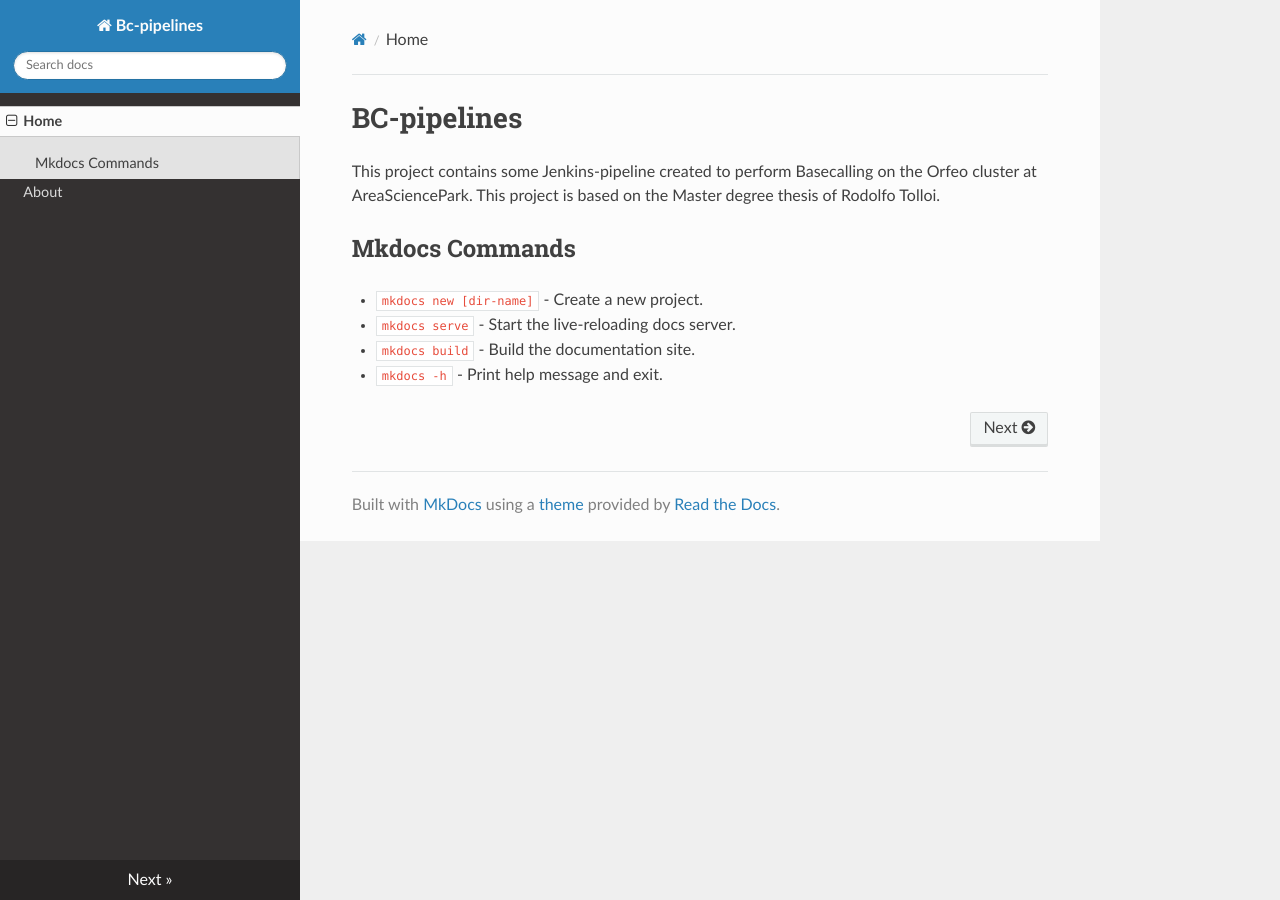
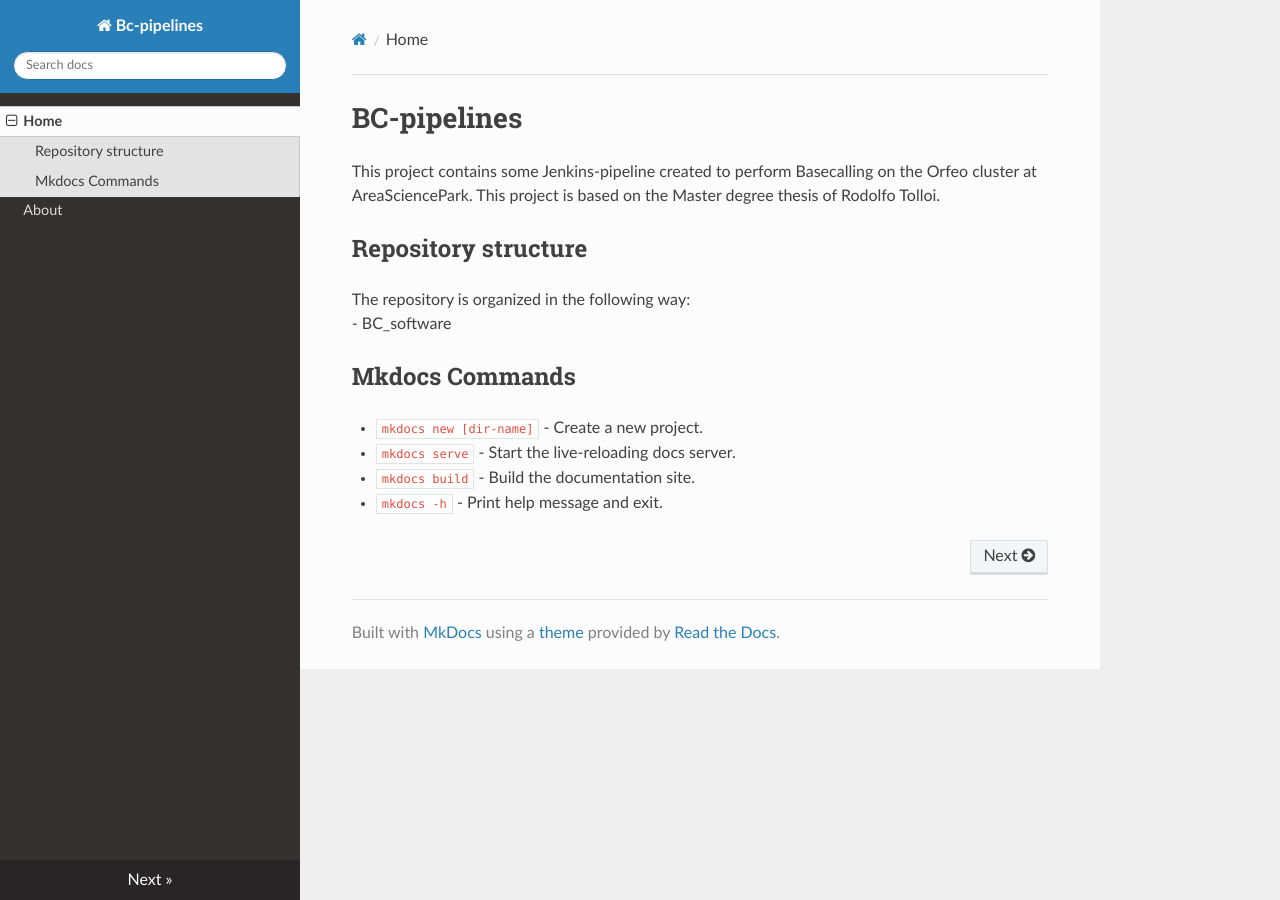
Before and after one commit to RodTol/BC-pipelines, an MkDocs documentation site: the page built from docs/docs/index.md, in a window 1280 px wide. Built offline with MkDocs 1.6.1, drawn with Linux system fonts in a browser that asks for light colours; nearby versions of some CDN libraries.

Commit message:
Second documentation

```diff
--- a/docs/docs/index.md
+++ b/docs/docs/index.md
@@ -2,7 +2,9 @@
 
 This project contains some Jenkins-pipeline created to perform Basecalling on the Orfeo cluster at AreaSciencePark. This project is based on the Master degree thesis of Rodolfo Tolloi.
 
-##
+## Repository structure
+The repository is organized in the following way:
+- BC_software
 
 
 ## Mkdocs Commands
--- a/docs/mkdocs.yml
+++ b/docs/mkdocs.yml
@@ -2,4 +2,5 @@ site_name: Bc-pipelines
 nav:
   - Home: index.md
   - About: about.md
-theme: readthedocs
+theme:
+  name: readthedocs
```
Also changed, not shown: docs/site/404.html, docs/site/about/index.html, docs/site/index.html, docs/site/search.html, docs/site/search/search_index.json, 1 other file.
